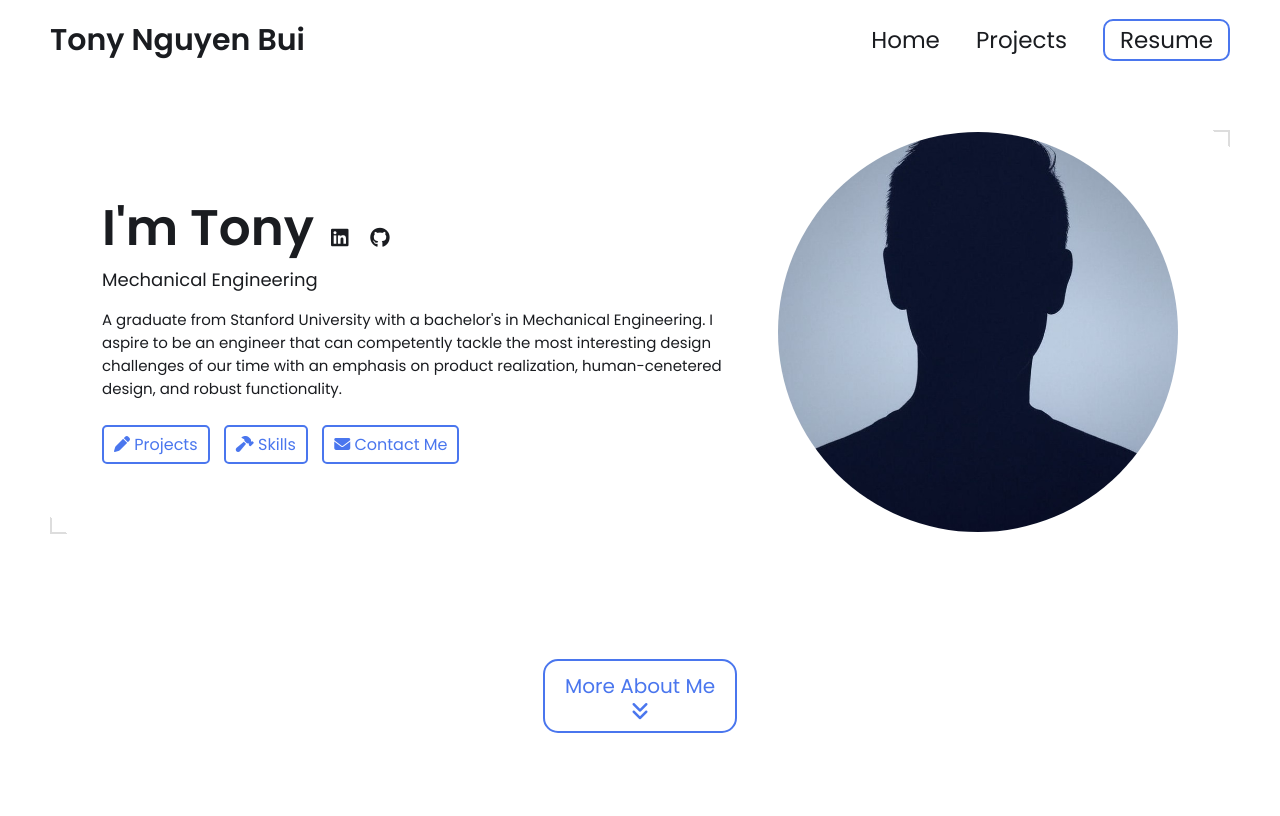
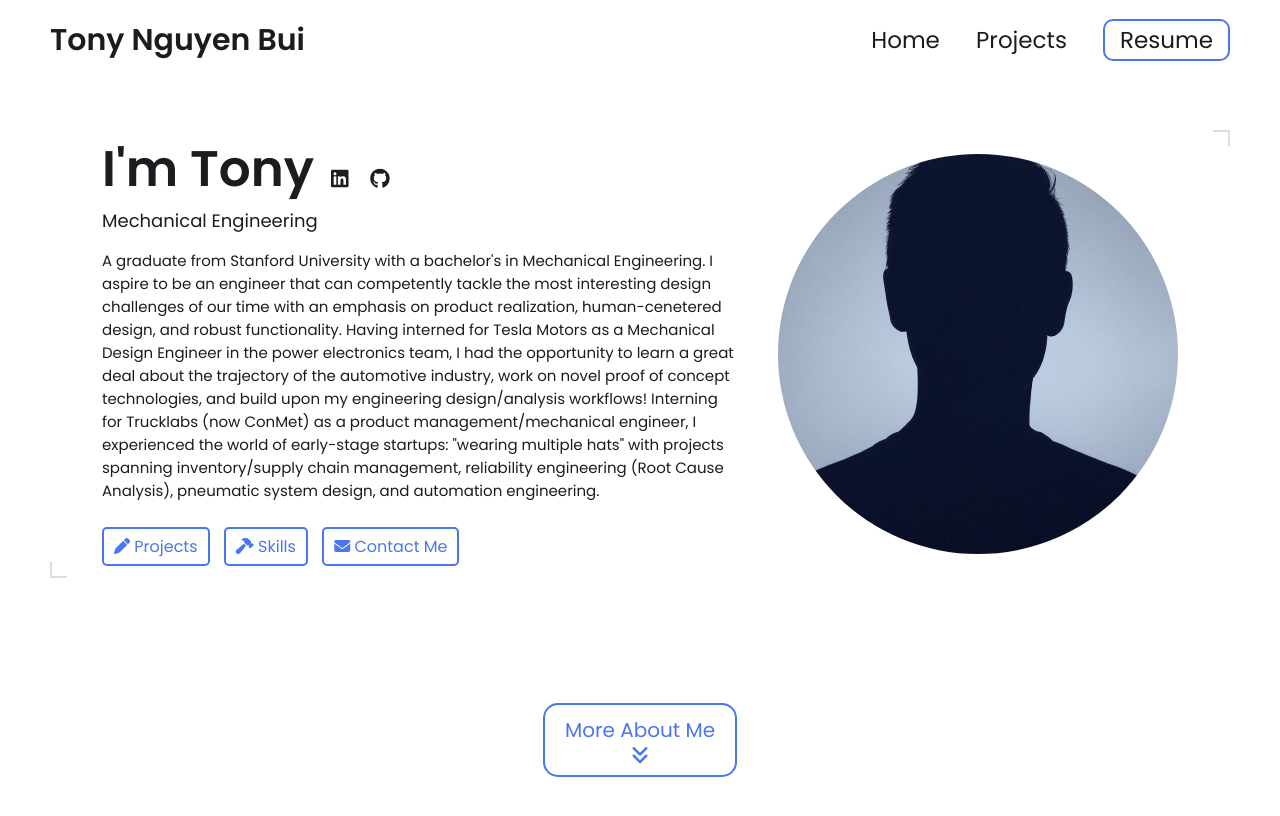
Before and after one commit to tonybui7/tonybui7.github.io, a Jekyll site: the page built from index.html, in a window 1280 px wide and 900 px high. Shown: the top 816 px of the window. Built offline with Jekyll 4.4.1, drawn with Linux system fonts in a browser that asks for light colours; some of the changed text lies outside the part shown.

Commit message:
_config.yml

```diff
--- a/_config.yml
+++ b/_config.yml
@@ -17,7 +17,13 @@ headline: Mechanical Engineering
 description: >- # dont remove this line. this will ignore all new lines until the next section
   A graduate from Stanford University with a bachelor's in Mechanical Engineering. I aspire
   to be an engineer that can competently tackle the most interesting design challenges of our time
-  with an emphasis on product realization, human-cenetered design, and robust functionality.
+  with an emphasis on product realization, human-cenetered design, and robust functionality. Having
+  interned for Tesla Motors as a Mechanical Design Engineer in the power electronics team, I had the
+  opportunity to learn a great deal about the trajectory of the automotive industry, work on novel proof
+  of concept technologies, and build upon my engineering design/analysis workflows! Interning for Trucklabs
+  (now ConMet) as a product management/mechanical engineer, I experienced the world of early-stage startups:
+  "wearing multiple hats" with projects spanning inventory/supply chain management, reliability engineering
+  (Root Cause Analysis), pneumatic system design, and automation engineering.
 
 # Place your profile image in /assets/images/profile-image/folder and edit the file name
 profile_image: ./assets/images/profile-image/avatar.jpeg
@@ -54,7 +60,7 @@ skills:
     - MATLAB (Mathworks)
     - Ansys Electronics Desktop (Maxwell, Mechanical, Icepak, HFSS, Thermal)
     - Abaqus (Dassault Systèmes)
-  - category: Prototyping and Fabrication
+  - category: Prototyping / Fabrication / DfM
     tools:
     - CNC (3-Axis CNC Mill)
     - Additive 3D Printing (FDM, SLA, Latticing)
@@ -65,11 +71,11 @@ skills:
     - Metal Forming (Sheet Metal, Tube, Oxy-Fuel Welding)
     - Metal Casting (Die Casting, Sand Casting)
     - Arduino
-  - category: Design Standards / Practices
+  - category: Engineering Skills and Practices
     tools:
-    - GD&T ASME Y14
+    - Geometric Dimensioning and Tolerancing (GD&T)
     - ISO fits and tolerances
-    - PLM (PTC Windchill / Arena)
+    -
   - category: PCB Design
     tools:
     - Altium Designer
```
